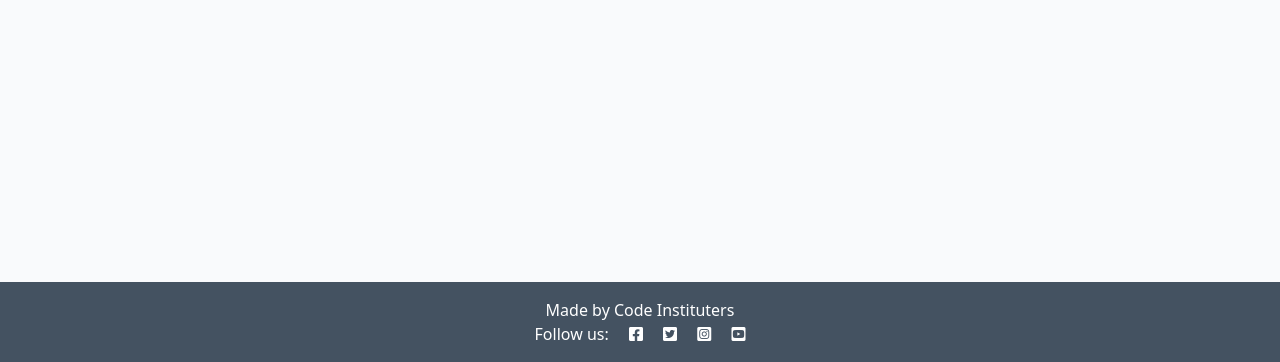
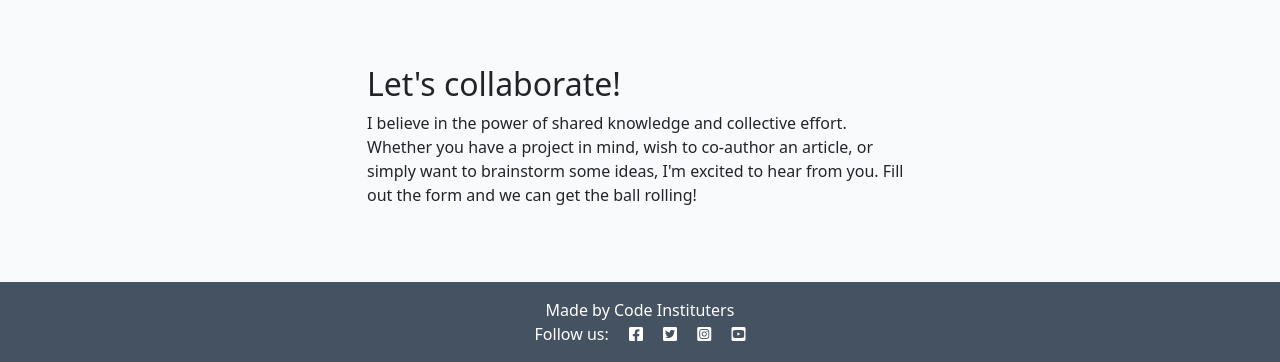
Before and after one commit to Deepeshpatel11/I_think_therefore_i_Blog, a Django app: page /about/ in a window 1280 px wide. Shown: the part 438-800 px from the top of the page. Run offline with Django 4.2, Linux system fonts and the light colour scheme; data that the repository does not hold is empty.

Commit message:
update about app for collab request

```diff
--- a/about/templates/about/about.html
+++ b/about/templates/about/about.html
@@ -1,15 +1,14 @@
 {% extends 'base.html' %}
+{% load static %}
+
 {% block content %}
-{% load static %}
 <div class="container mt-5">
     <div class="row">
-    <div class="col-4 text-center">
-      <img src="{% static 'images/nobody.jpg' %}" width="75%" />
+        <div class="col-12 col-md-4 text-center">
+            <img src="{% static 'images/nobody.jpg' %}" width="75%">
         </div>
-    <div class="col-8">
-      <!-- Title goes between these h2 tags -->
+        <div class="col-12 col-md-8">
             <h2>{{ about.title }}</h2>
-      <!-- Content goes directly underneath this -->
             {{ about.content | safe }}
         </div>
     </div>
@@ -20,5 +19,18 @@
           <p class="text-end"><em>Updated on: {{ about.updated_on }}</em></p>
         </div>
     </div>
+    <div class="row justify-content-center">
+        <div class="col-12 col-md-6 my-5">
+            <h2>Let's collaborate!</h2>
+            <p>I believe in the power of shared knowledge and collective effort.
+                Whether you have a project in mind, wish to co-author
+                an article, or simply want to brainstorm some ideas,
+                I'm excited to hear from you. Fill out the form
+                and we can get the ball rolling!</p>
+
+            <!-- add your form here. Your submit button should
+                                have the classes of btn, btn-secondary -->
+        </div>
+    </div>
 </div>
 {% endblock content %}
--- a/blog/views.py
+++ b/blog/views.py
@@ -8,7 +8,6 @@ from .forms import CommentForm
 
 
 class PostList(generic.ListView):
-    model = Post
     queryset = Post.objects.filter(status=1)
     template_name = "blog/index.html"
     paginate_by = 6
@@ -27,12 +26,10 @@ def post_detail(request, slug):
 
     :template:`blog/post_detail.html`
     """
-
     queryset = Post.objects.filter(status=1)
     post = get_object_or_404(queryset, slug=slug)
     comments = post.comments.all().order_by("-created_on")
     comment_count = post.comments.filter(approved=True).count()
-
     if request.method == "POST":
         comment_form = CommentForm(data=request.POST)
         if comment_form.is_valid():
@@ -47,7 +44,6 @@ def post_detail(request, slug):
 
     comment_form = CommentForm()
 
-
     return render(
         request,
         "blog/post_detail.html",
@@ -55,6 +51,6 @@ def post_detail(request, slug):
             "post": post,
             "comments": comments,
             "comment_count": comment_count,
-            "comment_form": comment_form,
+            "comment_form": comment_form
         },
     )
```
Also changed, not shown: about/admin.py (+13 -2 lines), about/models.py (+12 -0 lines), blog/templates/blog/post_detail.html (+35 -14 lines). Lines whose indentation alone changed are shown as unchanged.
